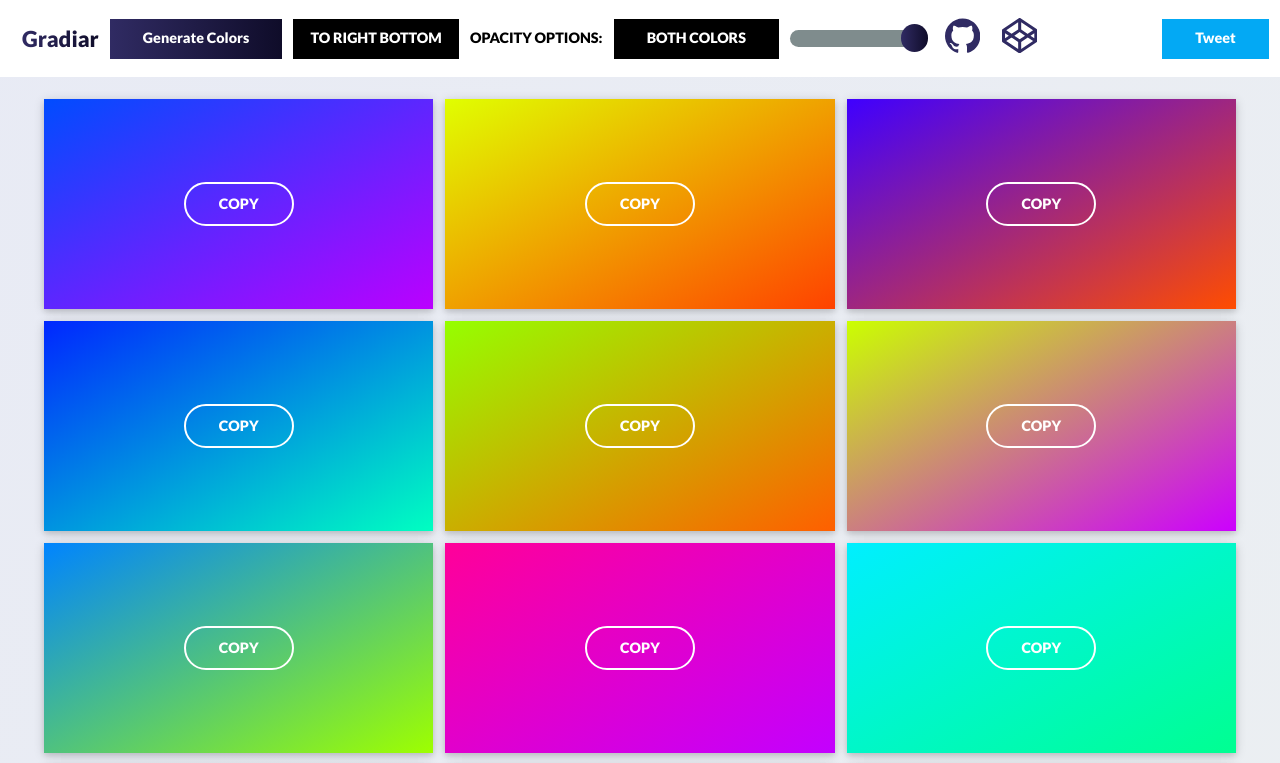
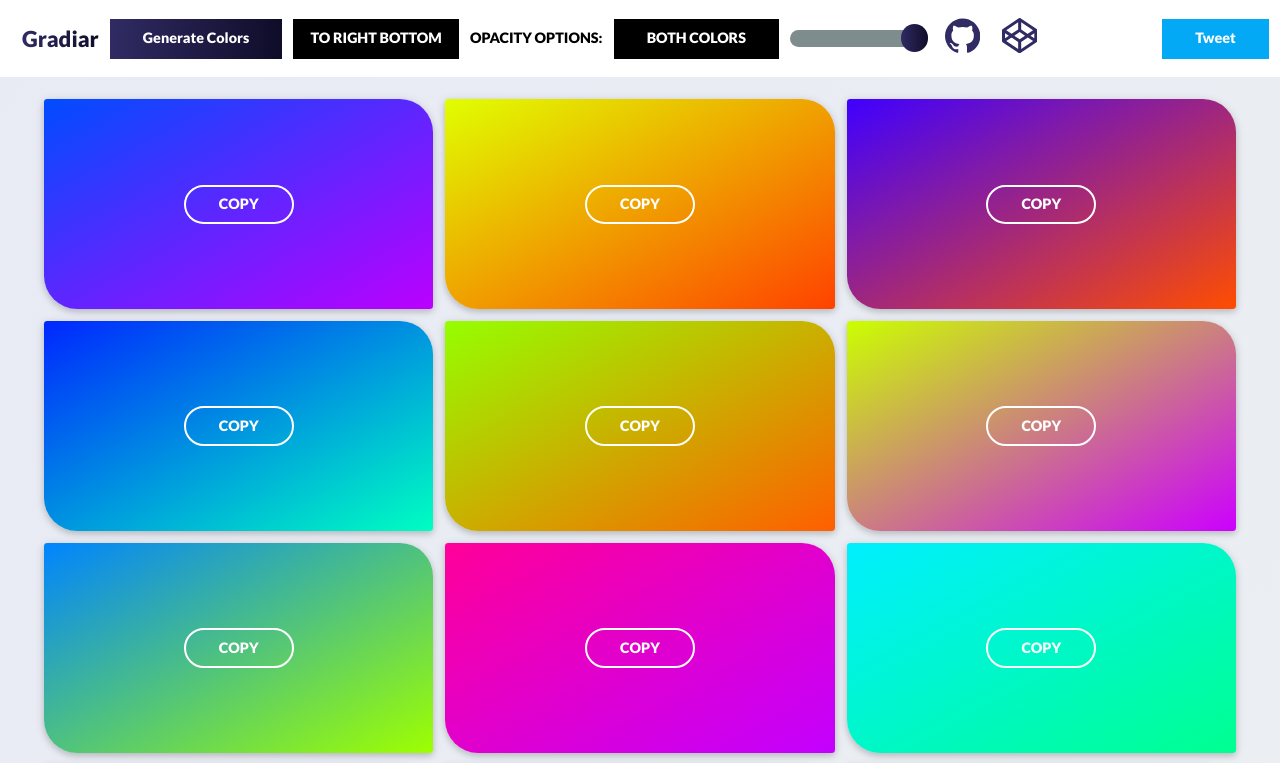
Before and after one commit to emmanuelnwogbo/linear-gradiar, a React app: page / in a window 1280 px wide. Shown: the top 763 px of the page. Built offline with nearby package versions, Linux system fonts and the light colour scheme.

Commit message:
added .3rem and 3rem border-radius to card.scss and reduced card--btn padding-top and padding-bottom to .5rem

```diff
--- a/src/scss/components/card.scss
+++ b/src/scss/components/card.scss
@@ -5,9 +5,10 @@
   display: flex;
   justify-content: center;
   align-items: center;
+  border-radius: .3rem 3rem;
 
   &--btn {
-    padding: .7rem 3rem;
+    padding: .5rem 3rem;
     border-radius: 3rem;
     border: 2px solid #fff;
     cursor: pointer;
```
